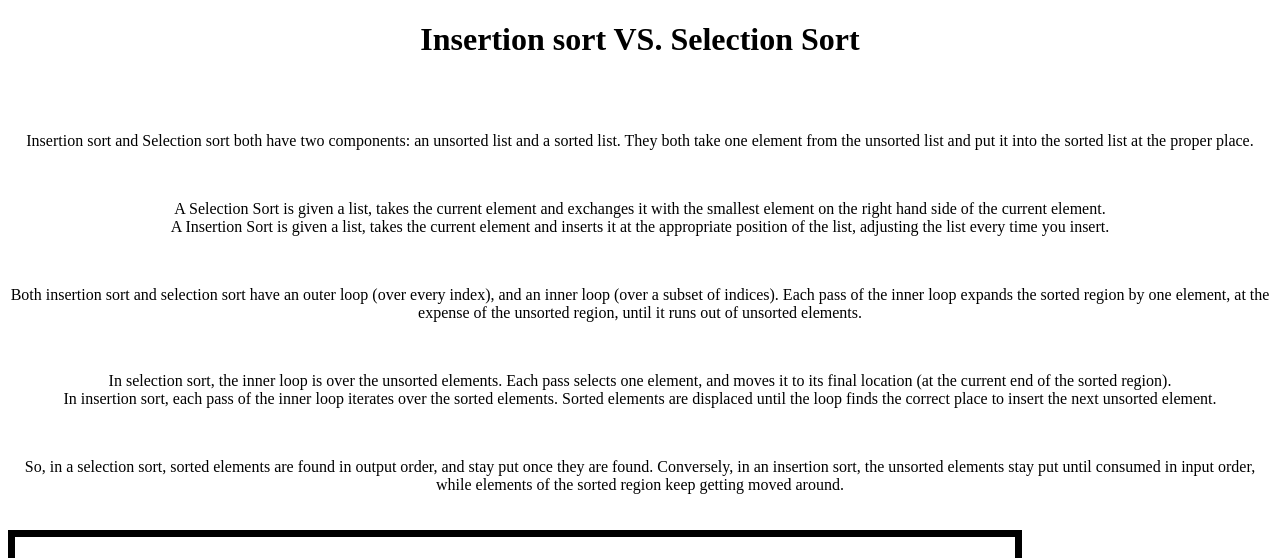
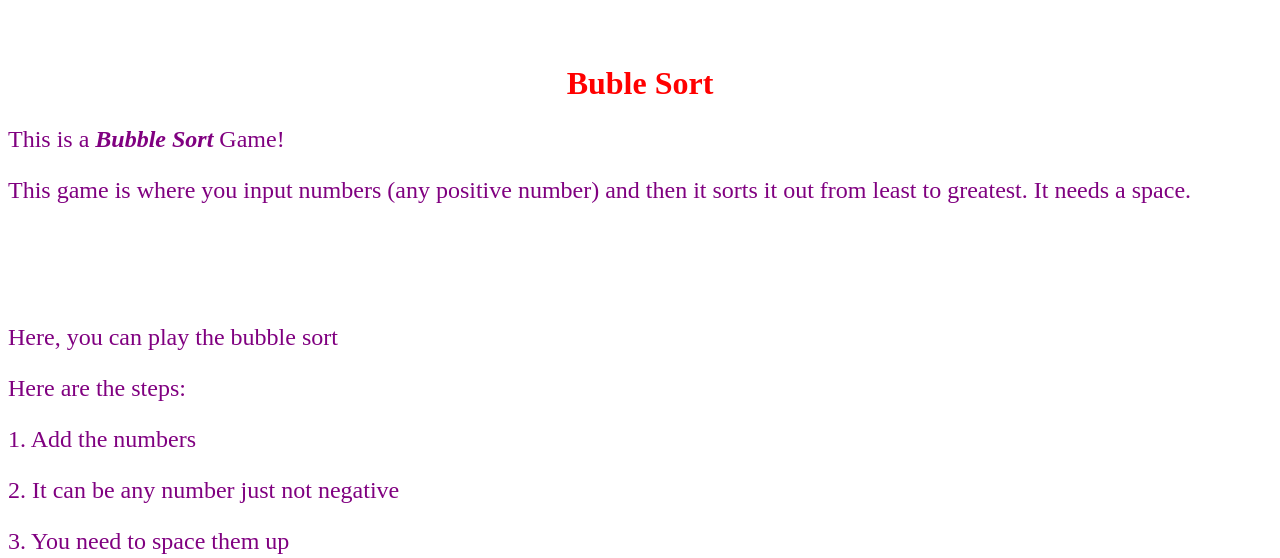
Before and after one commit to NiharMarar/p4lavalamps, a Flask app: template templates/niharbb.html in a window 1280 px wide. Shown: the top 558 px of the page. Run offline with Flask 2, Linux system fonts and the light colour scheme; the template is opened without the code that fills it, so the values that code supplies are empty.

Commit message:
nihar bubble sort

```diff
--- a/main.py
+++ b/main.py
@@ -1,6 +1,8 @@
 from flask import Flask, render_template, request, redirect
 
 import smtplib
+
+
 
 app = Flask(__name__)
 
@@ -8,10 +10,10 @@ app = Flask(__name__)
 @app.route('/')
 def home_route():
     return render_template("home.html")
-    if not session.get('logged_in'):
-        return render_template('login.html')
-    else:
-        return render_template("home.html")
+    #if not session.get('logged_in'):
+        #return render_template('login.html')
+    #else:
+        #return render_template("home.html")
 
 
 @app.route('/bfsort', methods=['POST'])
@@ -45,6 +47,7 @@ def bubblesort():
 @app.route('/niharbb', methods=['POST'])
 def niharbb():
     return render_template("niharbb.html")
+
 
 @app.route('/easteregg', methods=['POST'])
 def easteregg_bp():
--- a/templates/niharbb.html
+++ b/templates/niharbb.html
@@ -1,53 +1,92 @@
 <!DOCTYPE html>
-<html lang="en">
+<html>
 <head>
-    <meta charset="UTF-8">
+    <meta charset="UTF=8">
     <title>Bubble Sort</title>
 </head>
 
+<body>
+
 <style>
-.container{
+
+
+h1 {
+    color: green;
+}
+h1 {
+    text-align: center;
+}
+h {
+    text-align: center;
+}
+
+h {
+    color: aqua;
+font-size: 250%}
+p {
+    color: purple;
+font-size: 150%}
+
+.button {
+    border: 1px solid black;
+color: white;
+padding: 15px 32px;
 text-align: center;
-border: 7px solid black;
-width: 1000px;
-height: 200px;
-padding-top: 100px;
+text-decoration: none;
+display: inline-block;
+font-size: 16px;
+margin: 4px 2px;
+cursor: pointer;
+display: block;
+margin-left: auto;
+margin-right: auto;
 }
-.containertext{
-text-align:center;
+
+.button1 {
+    background-color: #0000FF;
+}
+.button2 {
+    background-color: #DC143C
+;
+}
+
+.center {
+    display: block;
+margin-left: auto;
+margin-right: auto;
+}
+
+.textbox1 {
+    display: block;
+margin-left: auto;
+margin-right: auto;
+}
+.textbox2 {
+    display: block;
+margin-left: auto;
+margin-right: auto;
+.output {
+    display: block;
+margin-left: auto;
+margin-right: auto;
 }
 </style>
-<body>
-<div class = containertext>
-    <h1>Insertion sort VS. Selection Sort</h1>
-    <p>&nbsp;</p>
-    <br>
-    Insertion sort and Selection sort both have two components: an unsorted list and a sorted list.
-    They both take one element from the unsorted list and put it into the sorted list at the proper place.
-    <p>&nbsp;</p>
-    A Selection Sort is given a list, takes the current element and exchanges it with the smallest element on the right hand side of the current element.
-    <br>
-    A Insertion Sort is given a list, takes the current element and inserts it at the appropriate position of the list, adjusting the list every time you insert.
-    <p>&nbsp;</p>
-    Both insertion sort and selection sort have an outer loop (over every index), and an inner loop (over a subset of indices).
-    Each pass of the inner loop expands the sorted region by one element, at the expense of the unsorted region, until it runs out of unsorted elements.
-    <p>&nbsp;</p>
-    In selection sort, the inner loop is over the unsorted elements. Each pass selects one element, and moves it to its final location (at the current end of the sorted region).
-    <br>
-    In insertion sort, each pass of the inner loop iterates over the sorted elements. Sorted elements are displaced until the loop finds the correct place to insert the next unsorted element.
-    <p>&nbsp;</p>
-    So, in a selection sort, sorted elements are found in output order, and stay put once they are found. Conversely, in an insertion sort, the unsorted elements stay put until consumed in input order, while elements of the sorted region keep getting moved around.
-    <br>
-    <br>
-    <br>
-</div>
-<div class = container>
-    <form action="/bubble" method = "post">
+<br/>
+<br/>
+<h1 style="color: red;">Buble Sort</h1>
+<p>This is a <b><i>Bubble Sort</i></b> Game!</p>
+<p>This game is where you input numbers (any positive number) and then it sorts it out from least to greatest. It needs a space.</p>
+<br/>
+<br/>
+<br/>
+<br/>
+<p>Here, you can play the bubble sort</p>
+<p>Here are the steps:</p>
+<p>1. Add the numbers</p>
+<p>2. It can be any number just not negative</p>
+<p>3. You need to space them up</p>
 
-        <input type="text" placeholder="Input number here" name="bubble" required>
-        <input type="submit" value="Sort!">
+<iframe frameborder="0" width="100%" height="620px" src="https://replit.com/@1846292/bubblesort?lite=true#main.py"></iframe>
 
-    </form>
-</div>
 </body>
 </html>
```
Also changed, not shown: blueprint/nihgarmarar/nmbsort.py (+41 -29 lines).
